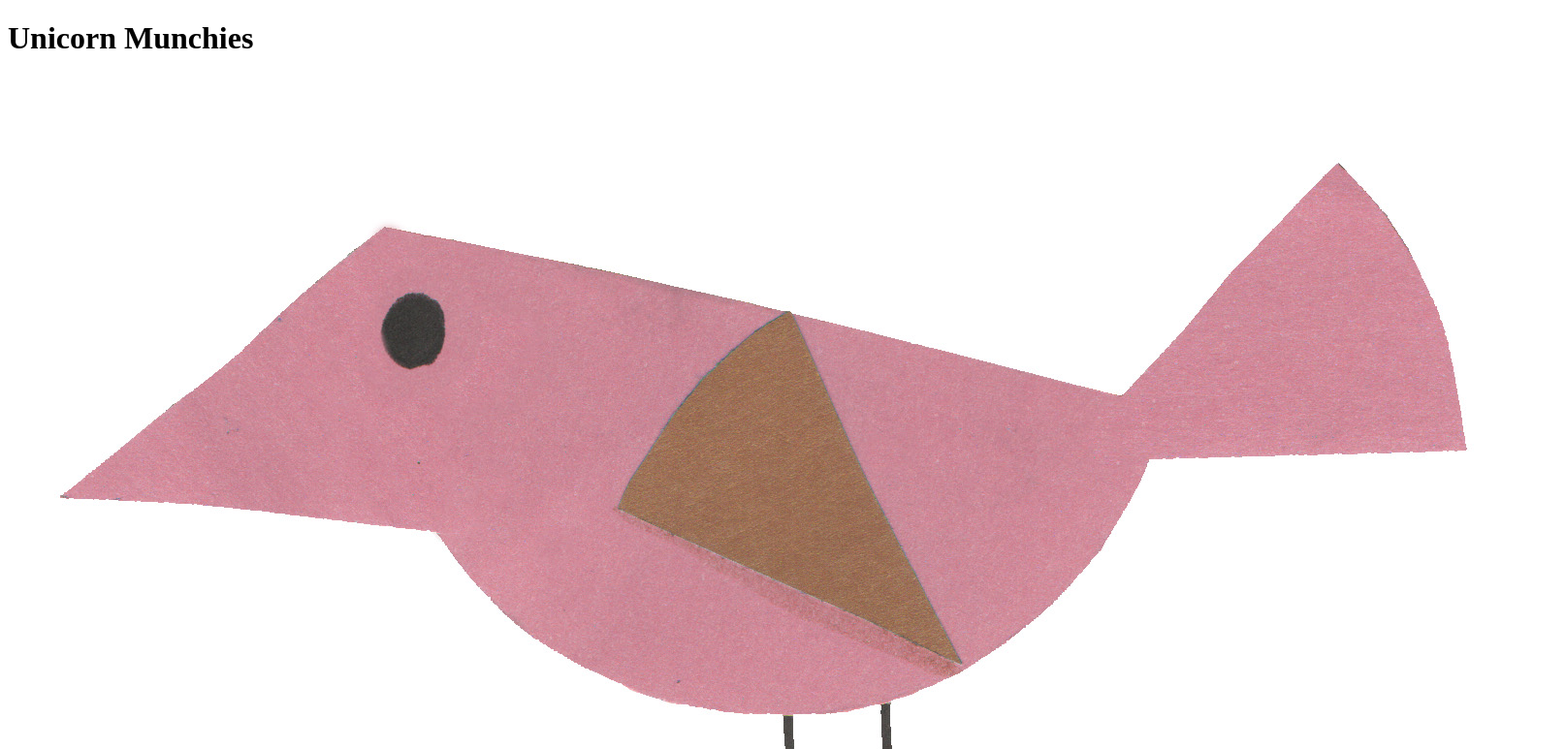
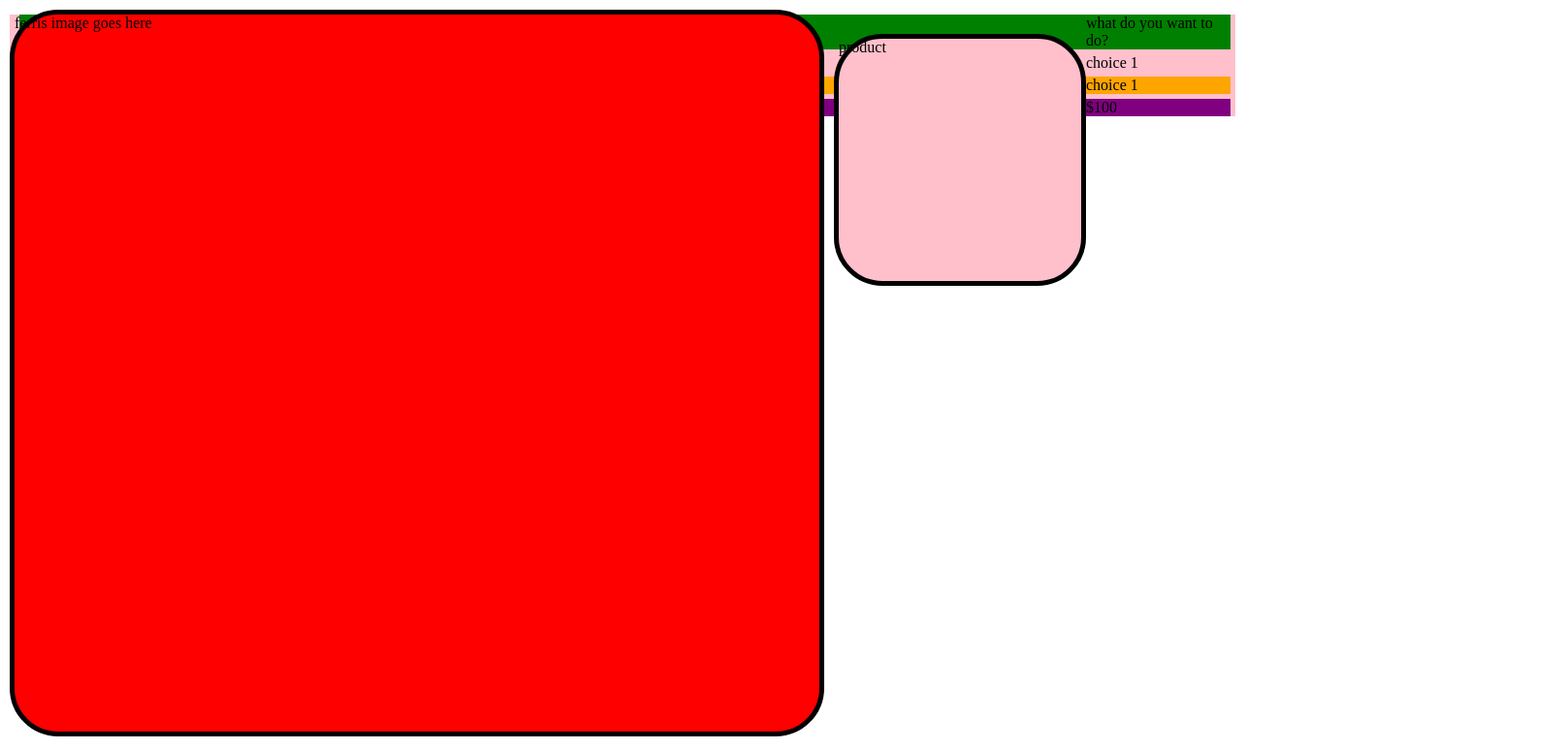
Before and after one commit to Shazalyn/shazalyn.github.io, a plain HTML site: page index.html in a window 1280 px wide. Shown: the top 773 px of the page at 97% size, 1615 px wide, since content can reach past the window. Drawn offline with nearby package versions, Linux system fonts and the light colour scheme.

Commit message:
messy messy messy start to css and html

```diff
--- a/index.html
+++ b/index.html
@@ -1,21 +1,47 @@
 <!DOCTYPE html>
 <html>
 <head>
-  <title></title>
-    <link rel="stylesheet" type="text/css" href="style.css">
+<title>Cochella Road Trip Game!</title>
+<link rel="stylesheet" type="text/css" href="style.css">
 </head>
 <body>
+  <div style="display: block; padding: 2px; width: 100%" >
 
-    <h1>Unicorn Munchies</h1>
-   <div>
-     <img src="images/background.jpg" alt="">
-   </div>
+    <div id="ferris">
+   ferris image goes here
+    </div>
 
-   <div>
-     <img src="images/pinkBird.jpg" alt="">
-   </div>
+     <div style="background-color: pink;">
+
+      <div id="product">
+     product
+      </div>
+
+    <div style="margin: 5px 5px 5px 10px; background: green;">
+      <div id="question">what do you want to do?</div>
+    </div>
+
+    <div style="margin: 5px 5px 5px 10px; background: pink;">
+      <div id="choice1">choice 1</div>
+    </div>
+
+    <div style="margin: 5px 5px 5px 10px; background: orange;">
+      <div id="choice2">choice 1</div>
+
+    </div>
+    <div style="margin: 5px 5px 5px 10px; background: purple;">
+      <div id="money">$100</div>
+
+    </div>
+
+    </div>
+    <br style="clear: both"/>
+
+  </div>
 </body>
+</html>
 
-</html>
+
+
 <script src="https://ajax.googleapis.com/ajax/libs/jquery/2.1.3/jquery.min.js"></script>
 <script src="script.js" type="text/javascript" charset="utf-8" async defer></script
--- a/style.css
+++ b/style.css
@@ -1,5 +1,34 @@
-# {
-    background: url("background.jpg");
-    background-size: 1024px 1024px;
-    background-repeat: no-repeat;;
+a {
+
 }
+
+body  {
+
+}
+
+#ferris {
+  background-image: url(ferrisPalm.png) center center no-repeat;
+  background-size: contain;
+  float: left;
+  width: 75%;
+  width: 830px;
+  height: 740px;
+  background: red;
+  border: 5px solid black;
+  border-radius: 50px;
+}
+
+#ferris_img {
+  width: 740px;
+  height: 830px;
+}
+#product {
+  float: left;
+  width: 25%;
+  background-color: pink;
+  margin: 20px 0 5px 10px;
+  width: 250px;
+  height: 250px;
+  border:5px solid black;
+  border-radius: 50px;
+}
```
Also changed, not shown: images/ferrisPalm.png (added), images/ferrisPalms.jpg (deleted), 2 other files.
